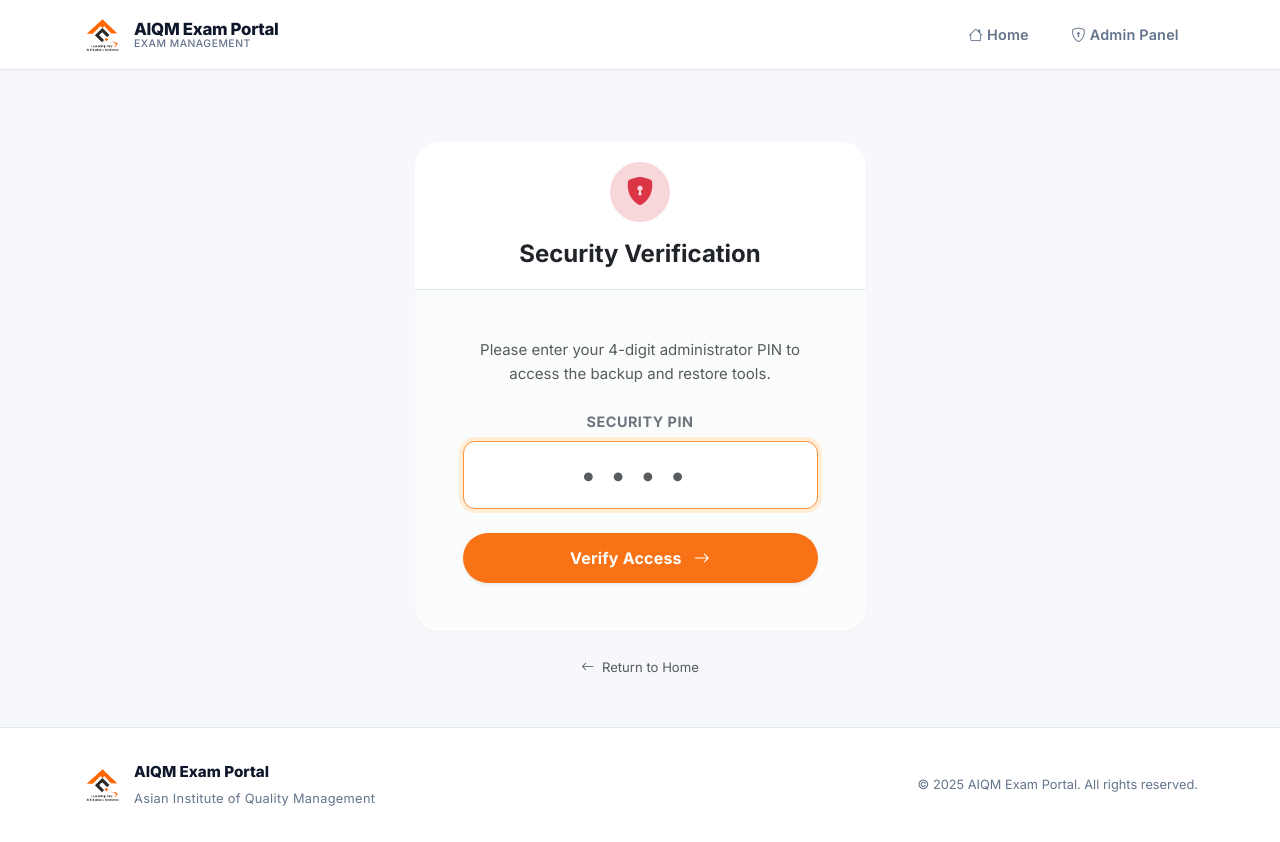
After one commit to Aniket182001/Exam-portal, a Python web app: template app/templates/admin/backup_auth.html in a window 1280 px wide. The commit adds this page. Run offline with Jinja, Linux system fonts and the light colour scheme; the template is opened without the code that fills it, so the values that code supplies are empty.

Commit message:
Secure backup and restore routes with PIN

```diff
--- a/app/templates/admin/backup.html
+++ b/app/templates/admin/backup.html
@@ -14,6 +14,11 @@
             </nav>
             <h2 class="mb-0 text-dark fw-bold"><i class="bi bi-database-fill-gear text-primary me-2"></i>Backup & Restore</h2>
             <p class="text-muted mt-2 mb-0">Securely export and restore database records.</p>
+        </div>
+        <div>
+            <a href="{{ url_for('admin_backup.logout') }}" class="btn btn-outline-secondary rounded-pill px-4 shadow-sm fw-bold hover-scale" onclick="return confirm('Lock the backup session? You will need your PIN to access this page again.');">
+                <i class="bi bi-lock-fill me-2"></i> Lock Session
+            </a>
         </div>
     </div>
 
--- /dev/null
+++ b/app/templates/admin/backup_auth.html
@@ -0,0 +1,49 @@
+{% extends "base.html" %}
+
+{% block page_title %}Backup Security Verification{% endblock %}
+
+{% block content %}
+<div class="container py-5">
+    <div class="row justify-content-center mt-4">
+        <div class="col-md-6 col-lg-5">
+            <div class="card border-0 shadow-sm rounded-xl overflow-hidden">
+                <div class="card-header bg-white border-bottom py-4 text-center">
+                    <div class="d-inline-flex align-items-center justify-content-center bg-danger-subtle text-danger rounded-circle mb-3" style="width: 60px; height: 60px;">
+                        <i class="bi bi-shield-lock-fill fs-3"></i>
+                    </div>
+                    <h4 class="mb-0 fw-bold text-dark">Security Verification</h4>
+                </div>
+                <div class="card-body p-4 p-md-5 bg-light bg-opacity-50">
+                    <p class="text-muted text-center mb-4">Please enter your 4-digit administrator PIN to access the backup and restore tools.</p>
+
+                    <form method="POST" action="{{ url_for('admin_backup.auth') }}">
+                        <div class="mb-4">
+                            <label for="pin" class="form-label fw-bold text-secondary small text-uppercase letter-wide text-center d-block">Security PIN</label>
+                            <input type="password" class="form-control form-control-lg bg-white text-center fs-3 letter-spacing-lg" id="pin" name="pin" maxlength="4" placeholder="••••" required autofocus autocomplete="off" style="letter-spacing: 0.5em;">
+                        </div>
+                        <div class="d-grid mt-4">
+                            <button type="submit" class="btn btn-primary btn-lg rounded-pill fw-bold shadow-sm hover-scale">
+                                Verify Access <i class="bi bi-arrow-right ms-2"></i>
+                            </button>
+                        </div>
+                    </form>
+                </div>
+            </div>
+
+            <div class="text-center mt-4">
+                <a href="{{ url_for('main.home') }}" class="text-decoration-none text-muted small"><i class="bi bi-arrow-left me-1"></i> Return to Home</a>
+            </div>
+        </div>
+    </div>
+</div>
+
+<style>
+    .hover-scale {
+        transition: transform 0.2s ease, box-shadow 0.2s ease;
+    }
+    .hover-scale:hover {
+        transform: translateY(-2px);
+        box-shadow: var(--shadow-md) !important;
+    }
+</style>
+{% endblock %}
--- a/config.py
+++ b/config.py
@@ -5,6 +5,7 @@ BASE_DIR = os.path.abspath(os.path.dirname(__file__))
 
 class Config:
     SECRET_KEY = os.getenv("SECRET_KEY", "dev-secret-key")
+    BACKUP_SECURITY_PIN = os.getenv("BACKUP_SECURITY_PIN", "0007")
 
     database_url = os.getenv("DATABASE_URL")
 
```
Also changed, not shown: app/routes/admin_backup.py (+25 -1 lines).
